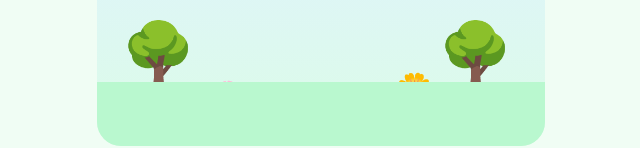
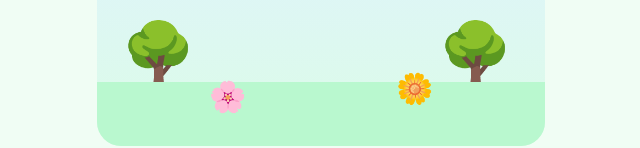
Before and after one commit to Mpilozama/Bloom, a React (Vite) app: page / in a window 1280 px wide. Shown: the part 134-282 px from the top of the page, without its empty margins (319-959 px from the left). Built offline with nearby package versions, Linux system fonts and the light colour scheme.

Commit message:
fix: add Bloom garden flowers to environment

```diff
--- a/src/components/garden/Garden.jsx
+++ b/src/components/garden/Garden.jsx
@@ -17,13 +17,13 @@ function Garden() {
       </div>
 
       {/* Flowers */}
-      <div className="absolute bottom-8 left-1/4 text-3xl">
+      <div className="absolute bottom-8 left-1/4 z-10 text-3xl">
         🌸
-      </div>
+        </div>
 
-      <div className="absolute bottom-10 right-1/4 text-3xl">
+        <div className="absolute bottom-10 right-1/4 z-10 text-3xl">
         🌼
-      </div>
+        </div>
 
       {/* Ground */}
       <div className="absolute bottom-0 h-16 w-full bg-green-200" />
```
